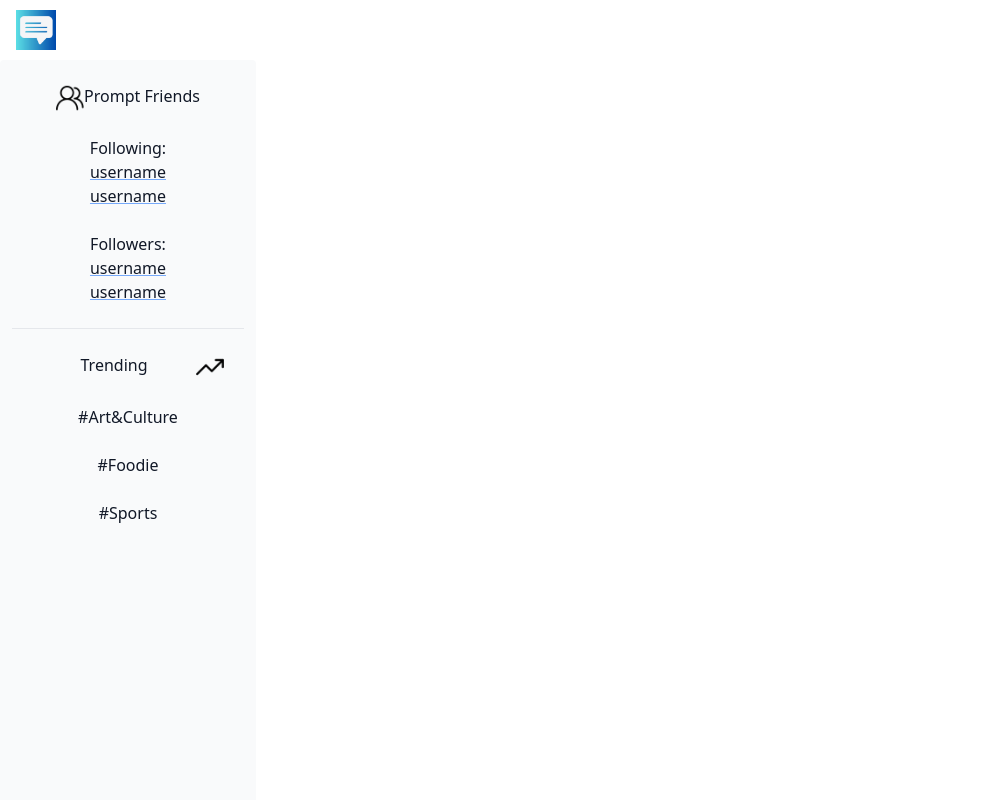
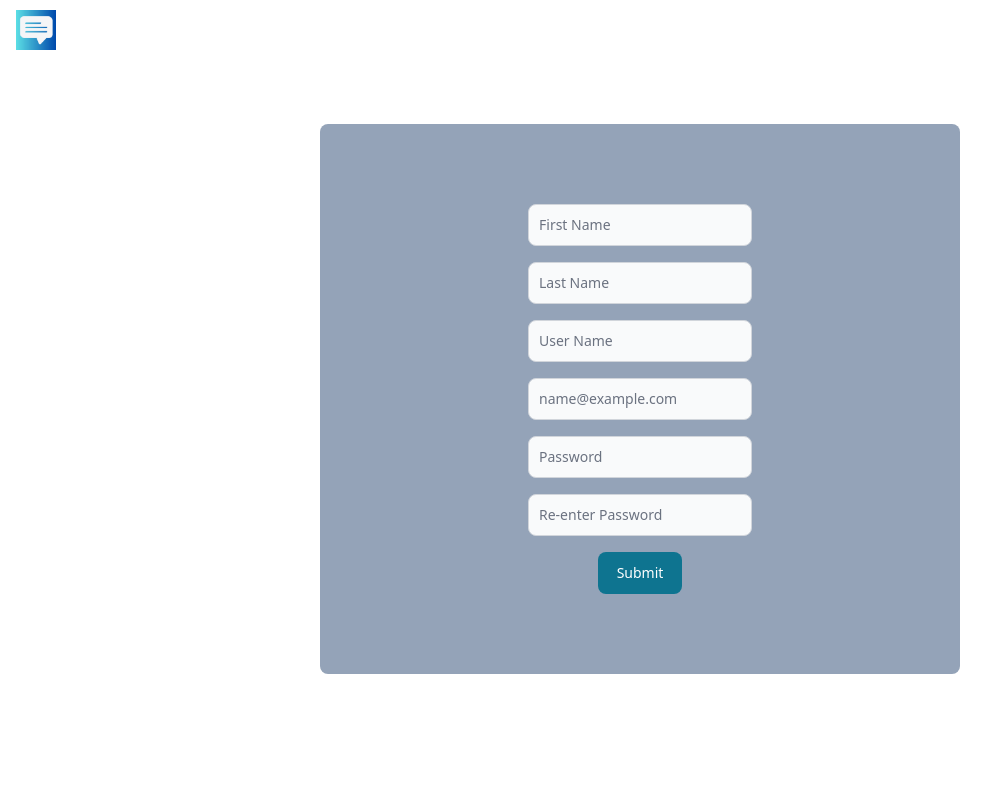
Before and after one commit to social-spark/Social-Spark, a Next.js app in the folder frontend/: page /register in a window 1280 px wide. Shown: the top 800 px of the page, without its empty margins (0-1007 px from the left). Built offline with nearby package versions, Linux system fonts and the light colour scheme.

Commit message:
made left nav sticky

```diff
--- a/frontend/src/app/components/LeftNav.tsx
+++ b/frontend/src/app/components/LeftNav.tsx
@@ -6,9 +6,9 @@ import Image from "next/image";
 
 export function LeftNav() {
     return (
-        <Sidebar aria-label="Sidebar with content separator example">
+        <Sidebar aria-label="Sidebar with content separator example" className="sticky top-0 h-screen">
 
-            <Sidebar.Items className="sticky top-0 h-screen">
+            <Sidebar.Items>
                 <Sidebar.ItemGroup className="text-center">
                     <Sidebar.Item href="#"><Image className="size-7 inline-flex tracking-normal" src={friends} alt="friends icon"/>
                         Prompt Friends
--- a/frontend/src/app/profile/page.tsx
+++ b/frontend/src/app/profile/page.tsx
@@ -4,12 +4,13 @@ import {Navigation} from "@/app/components/Navigation";
 import {Button, Checkbox, Label, TextInput} from "flowbite-react";
 import React from "react";
 import {Posts} from "@/app/components/Posts";
+import {LeftNav} from "@/app/components/LeftNav";
 
 export default function ProfileHeader () {
     return (
         <main>
             <Navigation/>
-
+            <LeftNav/>
             <Posts/>
 
 
--- a/frontend/src/app/register/page.tsx
+++ b/frontend/src/app/register/page.tsx
@@ -2,14 +2,13 @@ import {main} from "@popperjs/core";
 import {Nav} from "@/app/components/Nav";
 import {Button, Checkbox, Label, TextInput} from "flowbite-react";
 import React from "react";
-import {LeftNav} from "@/app/components/LeftNav";
+
 
 
 export default function Login() {
     return (
         <main>
             <Nav/>
-            <LeftNav/>
             <form className="flex-col gap-4  py-20 w-1/2 flex items-center bg-auto container  md: mx-auto bg-slate-400 md:mt-16 md:rounded-lg">
                 <div>
 
```
